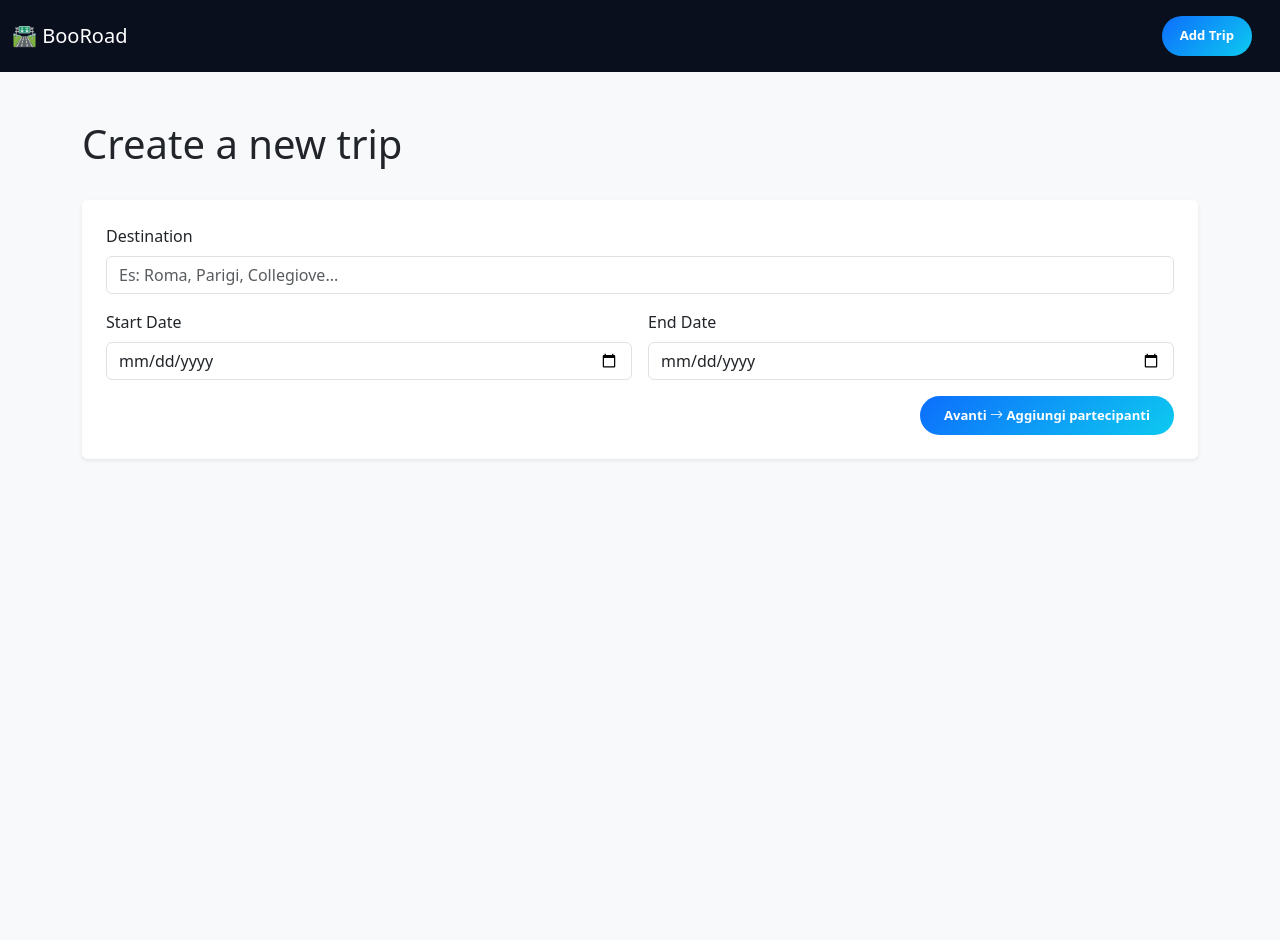
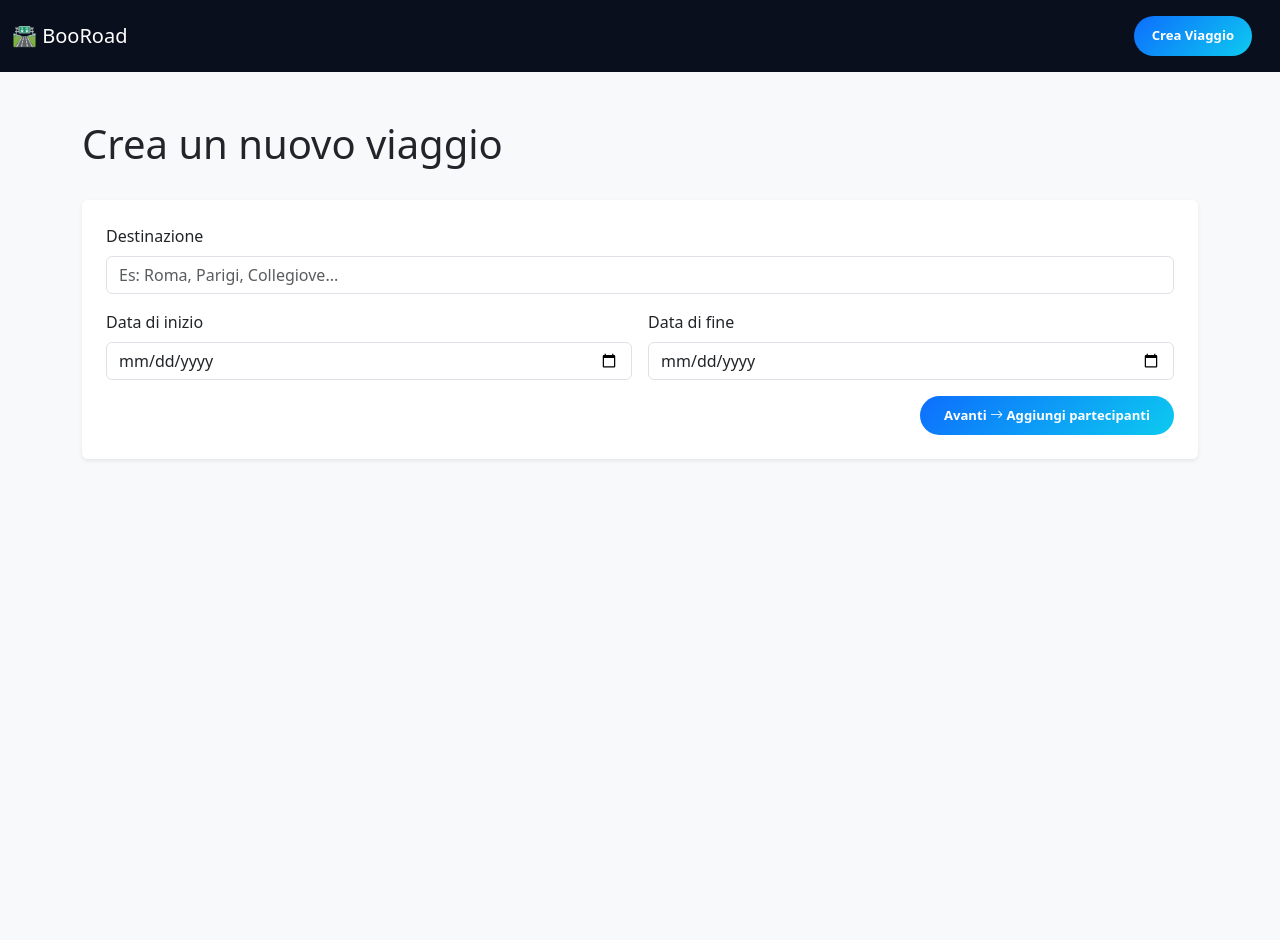
Before and after one commit to Carlo-Falanga/webapp-softskill-main, a React (Vite) app: page /createtrip in a window 1280 px wide. Shown: the top 940 px of the page. Built offline with nearby package versions, Linux system fonts and the light colour scheme.

Commit message:
feat: update text to Italian in various components for localization

```diff
--- a/src/components/AppFooter.jsx
+++ b/src/components/AppFooter.jsx
@@ -5,7 +5,7 @@ export default function AppFooter(){
         <>
         <footer className="bg-grey text-center text-lg-start mt-5">
             <div className="text-center p-3">
-                © {currentYear} Copyright <a className="text-dark text-decoration-none" href="#" target="_blank" rel="noopener noreferrer">Team 6</a>
+                © {currentYear} Copyright <a className="text-dark text-decoration-none" href="#" target="_blank" rel="noopener noreferrer">Demo</a>
             </div>
         </footer>
         </>
--- a/src/components/AppHeader.jsx
+++ b/src/components/AppHeader.jsx
@@ -10,7 +10,7 @@ export default function AppHeader() {
           </Link>
           <ul className="nav justify-content-end">
             <Link to="/createtrip" className="nav-link text-white">
-              <button className="btn custom_button">Add Trip</button>
+              <button className="btn custom_button">Crea Viaggio</button>
             </Link>
           </ul>
         </div>
--- a/src/components/FormTripData.jsx
+++ b/src/components/FormTripData.jsx
@@ -5,14 +5,14 @@ export default function FormTripData({
 }) {
   return (
     <>
-      <h1 className="py-4 mt-4">Create a new trip</h1>
+      <h1 className="py-4 mt-4">Crea un nuovo viaggio</h1>
       <form onSubmit={handleNextStep}>
         <div className="card p-4 mb-4 border-0 shadow-sm">
 
         <div className="row g-3">
           <div className="col-12">
             <label htmlFor="destination" className="form-label">
-              Destination
+              Destinazione
             </label>
             <input
               type="text"
@@ -28,7 +28,7 @@ export default function FormTripData({
 
           <div className="col-12 col-md-6">
             <label htmlFor="startDate" className="form-label">
-              Start Date
+              Data di inizio
             </label>
             <input
               type="date"
@@ -43,7 +43,7 @@ export default function FormTripData({
 
           <div className="col-12 col-md-6">
             <label htmlFor="endDate" className="form-label">
-              End Date
+              Data di fine
             </label>
             <input
               type="date"
--- a/src/components/ParticipantsModal.jsx
+++ b/src/components/ParticipantsModal.jsx
@@ -22,10 +22,10 @@ export default function PartecipantsModal({ participant, onClose }) {
               </div>
               <div className="modal-body">
                 <p>
-                  <strong>Phone:</strong> {participant.phone}
+                  <strong>Telefono:</strong> {participant.phone}
                 </p>
                 <p>
-                  <strong>Fiscal Code:</strong> {participant.fiscalCode}
+                  <strong>Codice Fiscale:</strong> {participant.fiscalCode}
                 </p>
 
                 <p>
--- a/src/pages/HomePage.jsx
+++ b/src/pages/HomePage.jsx
@@ -9,7 +9,7 @@ export default function HomePage() {
     <>
       <section>
         <div className="container my-5 py-5">
-          <h1 className="pb-4 fw-bold">Trips List</h1>
+          <h1 className="pb-4 fw-bold">Lista Viaggi</h1>
           <div className="row g-4">
             <div className="col">
               <ul className="list-group list-group-flush border rounded-3">
```
